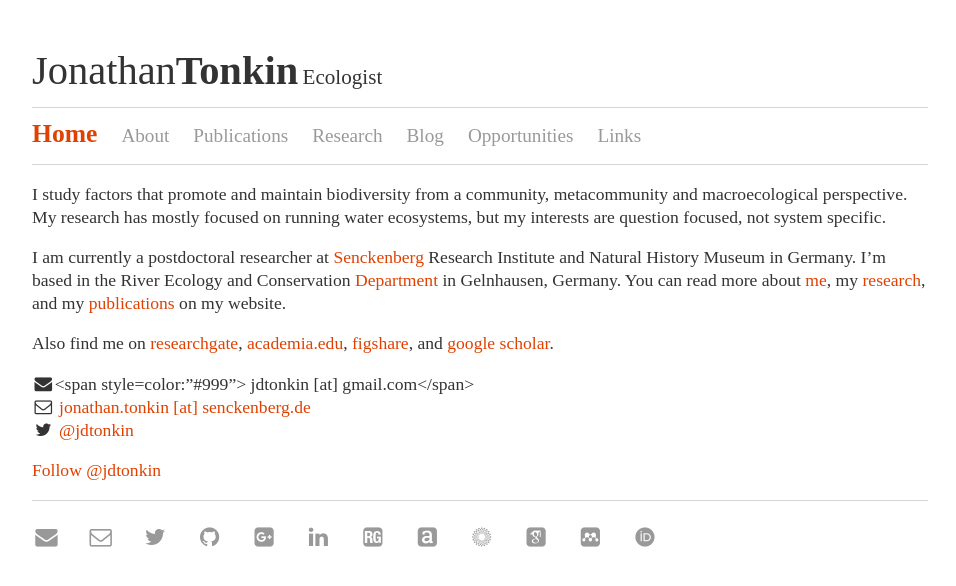
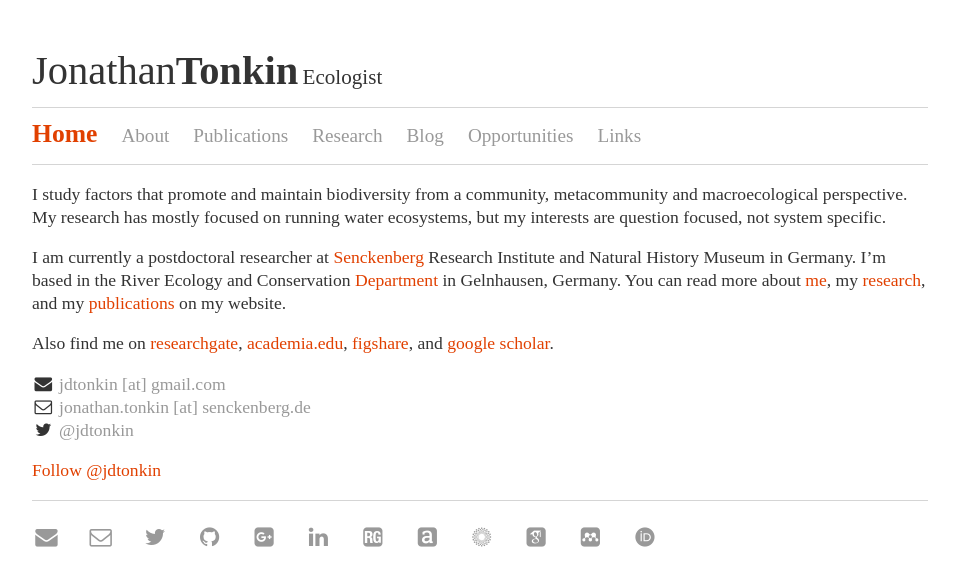
Before and after one commit to jdtonkin/jdtonkin.github.io, a Jekyll site: the page built from index.md, in a window 1280 px wide. Shown: the top 586 px of the page, without its empty margins (160-1116 px from the left). Built offline with Jekyll 4.4.1, drawn with Linux system fonts in a browser that asks for light colours; nearby versions of some CDN libraries; some web fonts are replaced; comment, search, counter and statistics services are not loaded.

Commit message:
Update index.md

```diff
--- a/index.md
+++ b/index.md
@@ -9,9 +9,9 @@ I am currently a postdoctoral researcher at [Senckenberg](http://www.senckenberg
 
 Also find me on [researchgate](https://www.researchgate.net/profile/Jonathan_Tonkin/), [academia.edu](http://senckenberg.academia.edu/JonathanTonkin), [figshare](http://figshare.com/authors/Jonathan%20D%20Tonkin/277559), and [google scholar](http://scholar.google.co.nz/citations?user=Mtn0TIwAAAAJ&hl=en).
 
-<i class="fa fa-fw fa-envelope"></i><span style=color:"#999"> jdtonkin [at] gmail.com</span>
-<i class="fa fa-fw fa-envelope-o"></i><a href="mailto:jonathan.tonkin@senckenberg.de"> jonathan.tonkin [at] senckenberg.de</a>
-<i class="fa fa-fw fa-twitter"></i><a href="http://twitter.com/jdtonkin"> @jdtonkin</a>
+<i class="fa fa-fw fa-envelope"></i><span style="color:#999"> jdtonkin [at] gmail.com</span>
+<i class="fa fa-fw fa-envelope-o"></i><span style="color:#999"> jonathan.tonkin [at] senckenberg.de</span>
+<i class="fa fa-fw fa-twitter"></i><span style="color:#999"> @jdtonkin</span>
 
 <a href="https://twitter.com/jdtonkin" class="twitter-follow-button" data-show-count="false">Follow @jdtonkin</a>
 <script>!function(d,s,id){var js,fjs=d.getElementsByTagName(s)[0],p=/^http:/.test(d.location)?'http':'https';if(!d.getElementById(id)){js=d.createElement(s);js.id=id;js.src=p+'://platform.twitter.com/widgets.js';fjs.parentNode.insertBefore(js,fjs);}}(document, 'script', 'twitter-wjs');</script>
```
